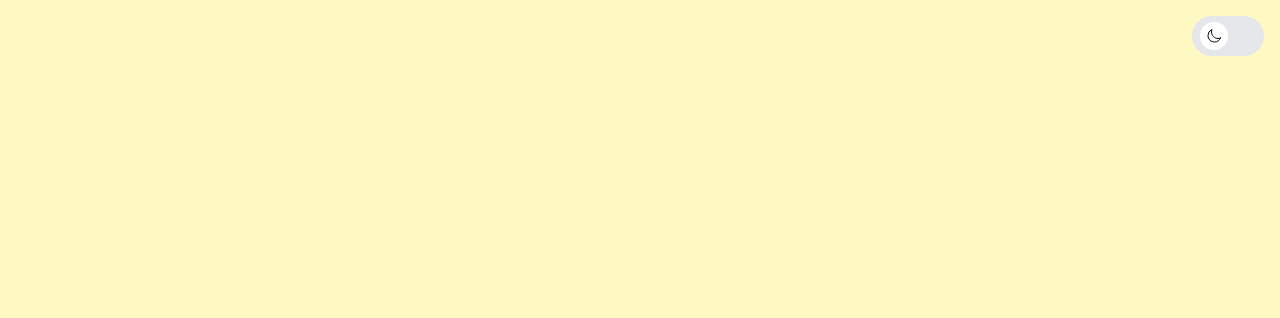
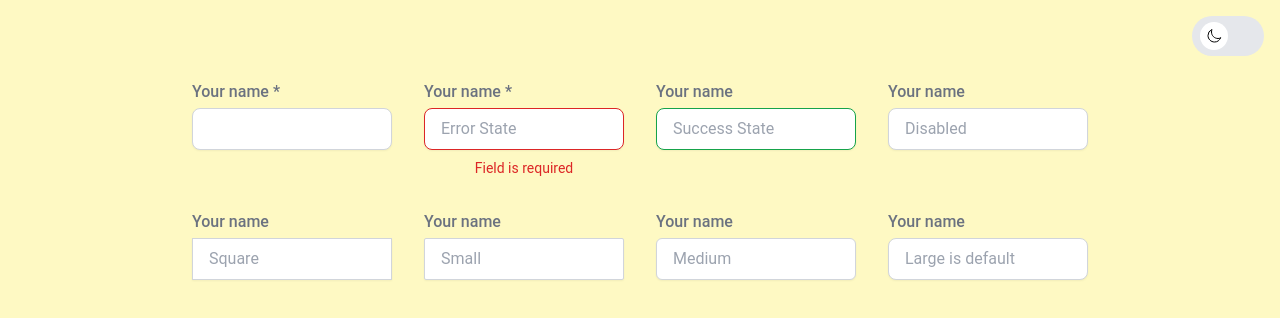
Before and after one commit to mariamarinescu/mmarinescu, a React (Vite) app: page / in a window 1280 px wide. Shown: the top 318 px of the page. Built offline with nearby package versions, Linux system fonts and the light colour scheme.

Commit message:
add: label & input component

```diff
--- a/src/App.tsx
+++ b/src/App.tsx
@@ -1,11 +1,31 @@
 import './App.css';
-import { DarkModeButton } from './components';
+import { DarkModeButton, Input } from './components';
 
 const App = () => {
   return (
     <div className="bg-yellow-100 dark:bg-blue-950 min-h-screen w-screen relative grid ">
       <DarkModeButton />
-      <div />
+      <div className="bg-yellow-100 dark:bg-blue-950 min-h-screen">
+        <div className="max-w-4xl mx-auto py-20">
+          <div className="grid grid-cols-4 gap-8">
+            <Input label="Your name" required />
+            <Input
+              label="Your name"
+              placeholder="Error State"
+              errorText="Field is required"
+              error
+              required
+            />
+            <Input label="Your name" placeholder="Success State" valid />
+            <Input label="Your name" placeholder="Disabled" disabled />
+
+            <Input label="Your name" placeholder="Square" rounded="none" />
+            <Input label="Your name" placeholder="Small" rounded="sm" />
+            <Input label="Your name" placeholder="Medium" rounded="md" />
+            <Input label="Your name" placeholder="Large is default" />
+          </div>
+        </div>
+      </div>
     </div>
   );
 };
--- a/src/components/index.ts
+++ b/src/components/index.ts
@@ -1,2 +1,3 @@
 export * from './buttons';
 export * from './icons';
+export * from './inputs';
--- /dev/null
+++ b/src/components/inputs/Input.tsx
@@ -0,0 +1,72 @@
+import { clsx } from 'clsx';
+import { useId } from 'react';
+import { Label } from './Label';
+
+interface InputProps extends React.InputHTMLAttributes<HTMLInputElement> {
+  label?: string;
+  error?: boolean;
+  errorText?: string;
+  valid?: boolean;
+  required?: boolean;
+  disabled?: boolean;
+  rounded?: 'none' | 'sm' | 'md' | 'lg';
+  className?: string;
+}
+
+export const Input: React.FC<InputProps> = (props: InputProps) => {
+  const {
+    label,
+    type = 'text',
+    error = false,
+    required = false,
+    disabled = false,
+    valid = false,
+    className = '',
+    errorText = '',
+    rounded = 'lg',
+    ...rest
+  } = props;
+
+  const id = useId();
+
+  const styles = {
+    base: 'border border-1 flex-1 appearance-none w-full py-2 px-4 bg-white text-gray-700  shadow-sm text-base focus:outline-none focus:ring-2 focus:border-transparent',
+    state: {
+      normal: 'placeholder-gray-400 border-gray-300 focus:ring-purple-600',
+      error: 'border-red-600 focus:ring-red-600',
+      valid: 'border-green-600 focus:ring-green-600',
+      disabled: 'cursor-not-allowed bg-gray-100 shadow-inner text-gray-400',
+    },
+    rounded: {
+      none: null,
+      sm: 'rounded-sm',
+      md: 'rounded-md',
+      lg: 'rounded-lg',
+    },
+  };
+
+  return (
+    <div className={clsx('relative', className)}>
+      {label && (
+        <Label id={id}>
+          {label} {required && '*'}
+        </Label>
+      )}
+      <input
+        id={id}
+        type={type}
+        className={clsx([
+          styles.base,
+          rounded && styles.rounded[rounded],
+          error ? styles.state.error : styles.state.normal,
+          valid ? styles.state.valid : styles.state.normal,
+          disabled && styles.state.disabled,
+        ])}
+        disabled={disabled}
+        required={required}
+        {...rest}
+      />
+      {error && <p className="mt-2 text-sm text-red-600">{errorText}</p>}
+    </div>
+  );
+};
--- /dev/null
+++ b/src/components/inputs/Label.tsx
@@ -0,0 +1,21 @@
+import { clsx } from 'clsx';
+
+interface BaseLabel {
+  id: string;
+  className?: string;
+  children?: React.ReactNode;
+}
+
+export const Label = ({ id, className, children }: BaseLabel) => {
+  return (
+    <label
+      className={clsx(
+        'block text-base font-medium text-gray-500 mb-1 text-start',
+        className
+      )}
+      htmlFor={id}
+    >
+      {children}
+    </label>
+  );
+};
--- /dev/null
+++ b/src/components/inputs/index.ts
@@ -0,0 +1,2 @@
+export { Input } from './Input';
+export { Label } from './Label';
--- a/tailwind.config.js
+++ b/tailwind.config.js
@@ -1,7 +1,7 @@
 /** @type {import('tailwindcss').Config} */
 
 export default {
-  content: ['index.html', './src/**/**/*.{ts,tsx}'],
+  content: ['./index.html', './src/**/*.{vue,js,ts,jsx,tsx}'],
   darkMode: 'class',
   theme: {
     extend: {},
```
